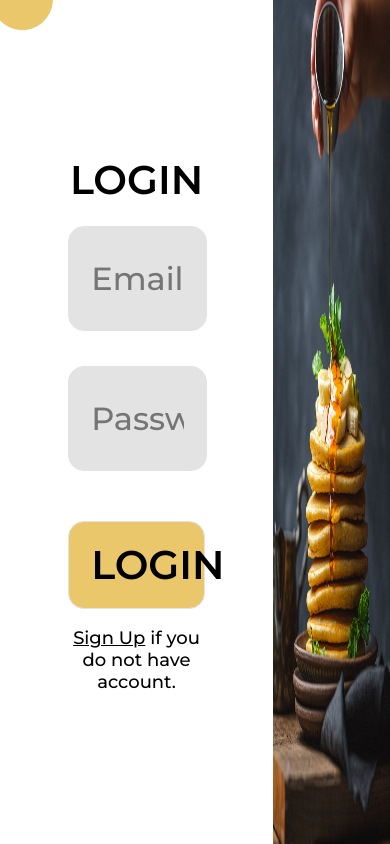
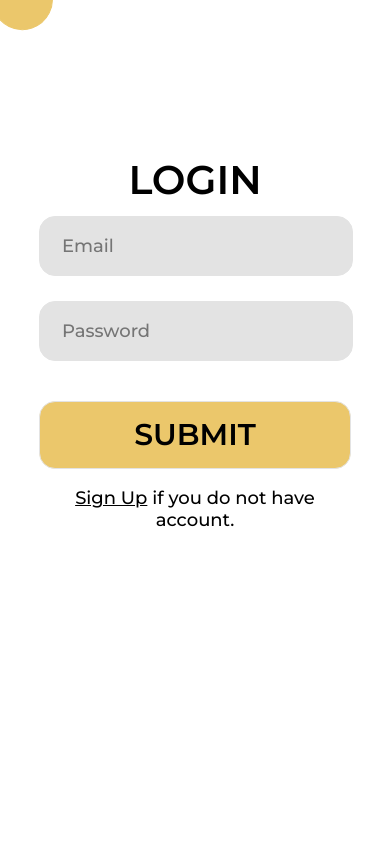
Before and after one commit to Khojayev12/udea-web-development-assignment, a Flask app: page /login in a window 390 px wide. Run offline with Flask 3, Linux system fonts and the light colour scheme.

Commit message:
login and sign up pages responsive

```diff
--- a/static/styles/registration.css
+++ b/static/styles/registration.css
@@ -28,7 +28,8 @@
     right: 0px;
     width:30%;
     height: 100%;
-    overflow: hidden;
+    object-fit: cover;
+    object-position: center;
 }
 
 .reg-login-form{
@@ -101,3 +102,46 @@
     z-index: 99;
     transform: rotate(26.32deg);
 }
+
+
+@media (max-width: 1024px) {
+  .reg-main-right{
+    display: none;
+  }
+  .reg-main-left{
+    width: 100%;
+  }
+  .reg-login-form{
+    width: 70%;
+}
+  .reg-input{
+    font-size: 25px;
+    padding: 18px 22px;
+    margin-top: 35px;
+}
+}
+
+
+@media (max-width: 540px) {
+    .reg-login-form{
+        width: 80%;
+    }
+    .reg-input{
+        font-size: 18px;
+        padding: 18px 22px;
+        margin-top: 25px;
+    }
+    .reg-submit-btn{
+        display: block;
+        background-color: #EBC76B;
+        font-family: 'Montserrat';
+        font-weight: 600;
+        font-size: 30px;
+        line-height: 22px;
+        width: 100%;
+        border-radius: 16px;
+        border: 1px solid #E3E3E3;
+        padding: 22px 22px;
+        margin-top: 40px;
+    }
+}
--- a/templates/pages/login.html
+++ b/templates/pages/login.html
@@ -16,7 +16,7 @@
                 <label for="form" class="reg-main-label">LOGIN</label>
                 <input type="email" placeholder="Email" class="reg-input">
                 <input type="password" placeholder="Password" class="reg-input">
-                <button class="reg-submit-btn">LOGIN</button>
+                <button class="reg-submit-btn">SUBMIT</button>
                 <p class="reg-additional-text">
             <a href="{{ url_for('signup') }}" class="reg-redirect">Sign Up</a> if you do not have account.
                 </p>
--- a/templates/pages/signup.html
+++ b/templates/pages/signup.html
@@ -17,7 +17,7 @@
                 <input type="name" placeholder="Name" class="reg-input">
                 <input type="email" placeholder="Email" class="reg-input">
                 <input type="password" placeholder="Password" class="reg-input">
-                <button class="reg-submit-btn">SIGN UP</button>
+                <button class="reg-submit-btn">SUBMIT</button>
                 <p class="reg-additional-text">
                     <a href="{{ url_for('login') }}" class="reg-redirect">Login</a> if you already have an account.
                 </p>
```
